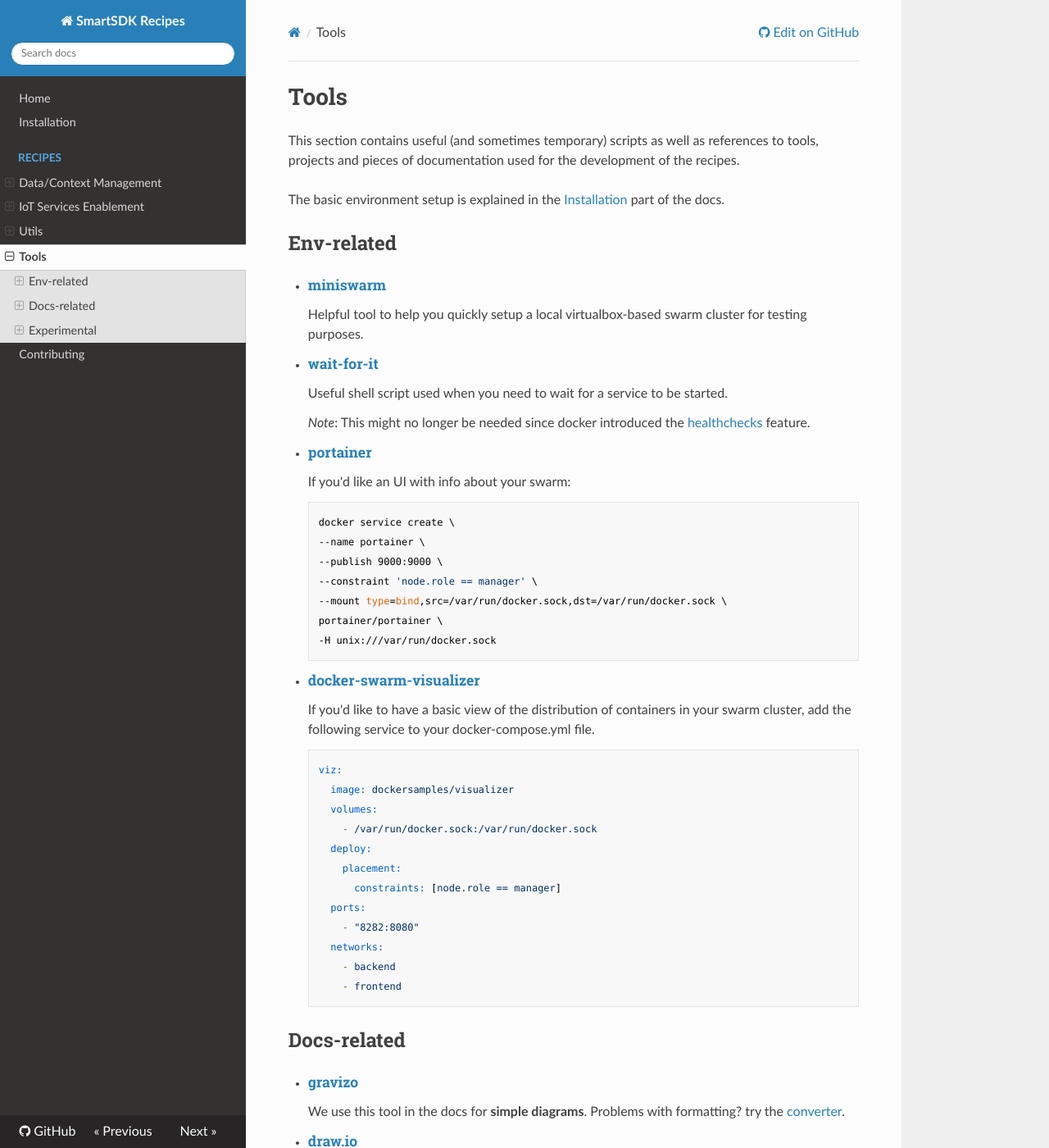
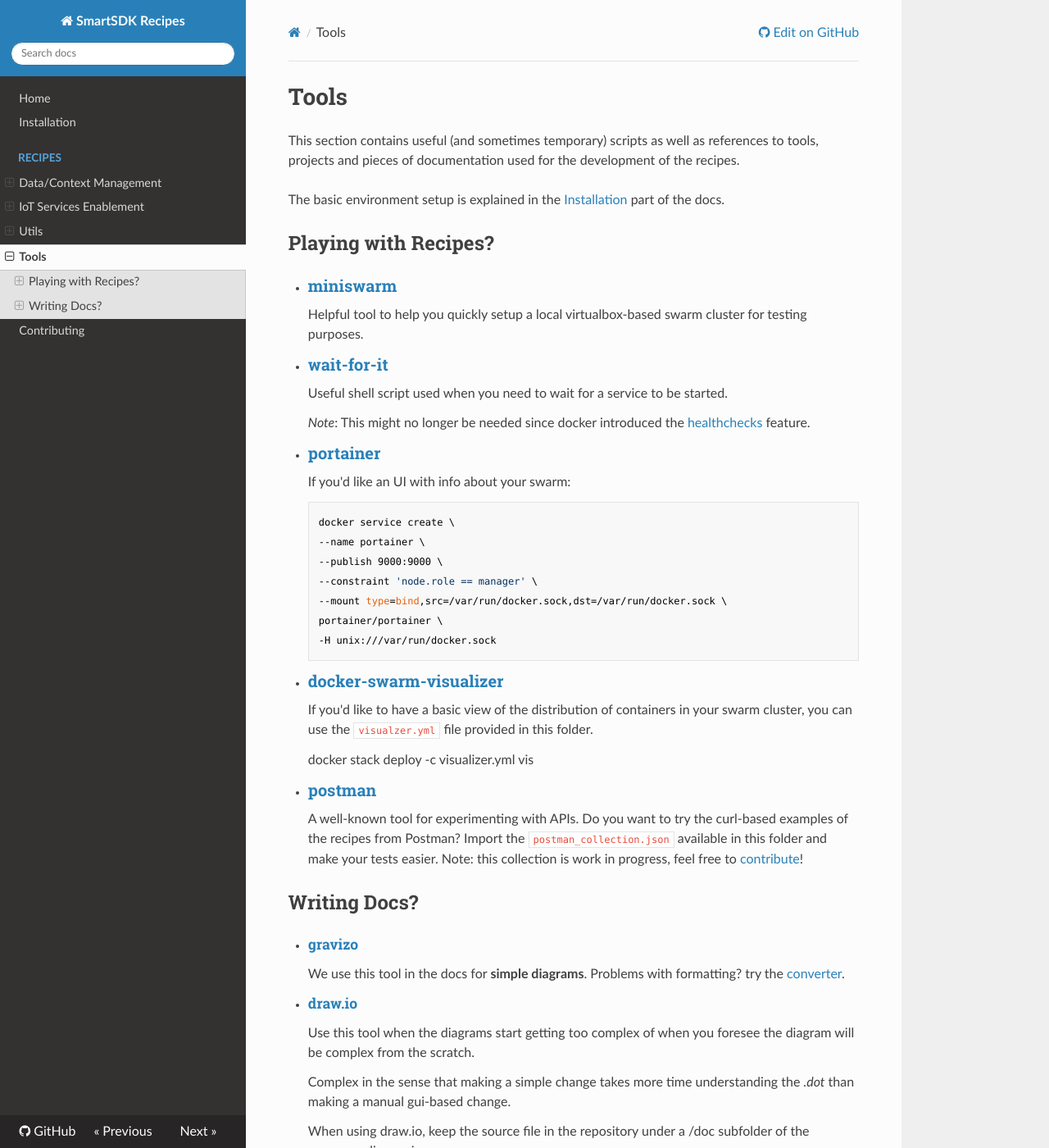
Before and after one commit to smartsdk/smartsdk-recipes, an MkDocs documentation site: the page built from recipes/tools/readme.md, in a window 1280 px wide and 1400 px high. Shown: the whole window at 82% size. Built offline with MkDocs 1.6.1, drawn with Linux system fonts in a browser that asks for light colours; nearby versions of some CDN libraries; comment, search, counter and statistics services are not loaded; old or Windows-style settings are respelled for this version of MkDocs.

Commit message:
Update some docs

````diff
--- a/recipes/tools/readme.md
+++ b/recipes/tools/readme.md
@@ -4,17 +4,17 @@
 
 The basic environment setup is explained in the [Installation](../installation.md) part of the docs.
 
-## Env-related
+## Playing with Recipes?
 
-- ##### [miniswarm](https://github.com/aelsabbahy/miniswarm)
+- ### [miniswarm](https://github.com/aelsabbahy/miniswarm)
 Helpful tool to help you quickly setup a local virtualbox-based swarm cluster for testing purposes.
 
-- ##### [wait-for-it](https://github.com/vishnubob/wait-for-it)
+- ### [wait-for-it](https://github.com/vishnubob/wait-for-it)
 Useful shell script used when you need to wait for a service to be started.
 
     *Note*: This might no longer be needed since docker introduced the [healthchecks](https://docs.docker.com/engine/reference/builder/#/healthcheck) feature.
 
-- ##### [portainer](https://portainer.readthedocs.io)
+- ### [portainer](https://portainer.readthedocs.io)
 If you'd like an UI with info about your swarm:
 
         docker service create \
@@ -25,24 +25,15 @@
         portainer/portainer \
         -H unix:///var/run/docker.sock
 
-- ##### [docker-swarm-visualizer](https://github.com/dockersamples/docker-swarm-visualizer)
-If you'd like to have a basic view of the distribution of containers in your swarm cluster, add the following service to your docker-compose.yml file.
+- ### [docker-swarm-visualizer](https://github.com/dockersamples/docker-swarm-visualizer)
+If you'd like to have a basic view of the distribution of containers in your swarm cluster, you can use the ```visualzer.yml``` file provided in this folder.
 
-        viz:
-          image: dockersamples/visualizer
-          volumes:
-            - /var/run/docker.sock:/var/run/docker.sock
-          deploy:
-            placement:
-              constraints: [node.role == manager]
-          ports:
-            - "8282:8080"
-          networks:
-            - backend
-            - frontend
+    docker stack deploy -c visualizer.yml vis
 
+- ### [postman](https://www.getpostman.com/)
+A well-known tool for experimenting with APIs. Do you want to try the curl-based examples of the recipes from Postman? Import the ```postman_collection.json``` available in this folder and make your tests easier. Note: this collection is work in progress, feel free to [contribute](../contributing.md)!
 
-## Docs-related
+## Writing Docs?
 
 - ##### [gravizo](http://www.gravizo.com)
 We use this tool in the docs for **simple diagrams**. Problems with formatting? try the [converter](http://www.gravizo.com/#converter).
@@ -57,8 +48,6 @@
 - ##### [color names](http://www.graphviz.org/doc/info/colors.html#brewer)
 The reference for color names used in *.dot* files.
 
-
-## Experimental
 - ##### [diagramr](http://diagramr.inventage.com)
 To give more docker-related details we could use this tool to create diagrams from docker-compose files. The tools gives also the .dot file, which would be eventually customized and then turned into a png file using [graphviz](http://www.graphviz.org).
 
````
Also changed, not shown: recipes/index.md (+3 -4 lines), recipes/installation.md (+1 -1 lines).
